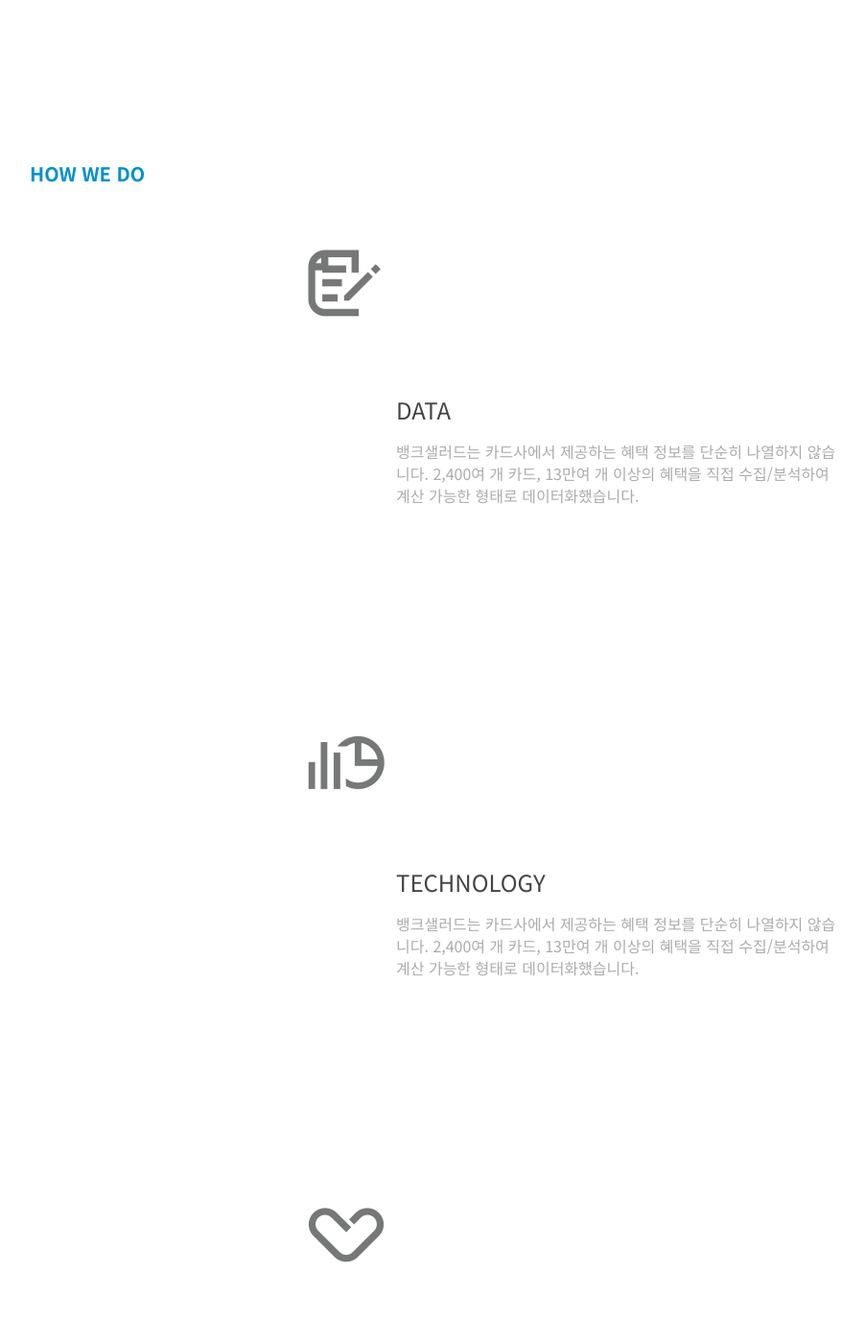
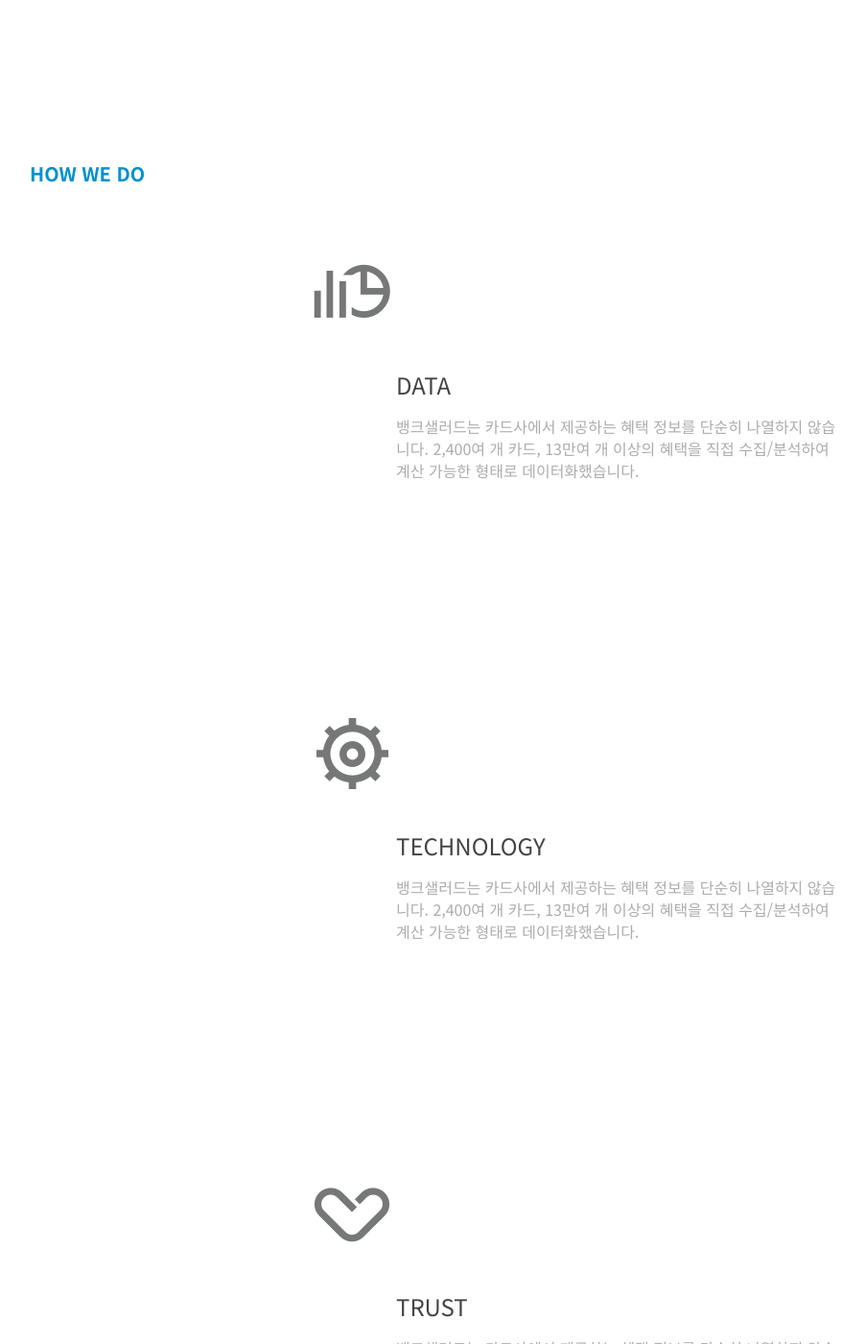
Before and after one commit to gpeddler/rainist.github.io, a Jekyll site: the page built from banksalad.html, in a window 1280 px wide and 1400 px high, scrolled down 1168 px. Shown: the whole window at 96% size, without its empty margins (39-941 px from the left). Built offline with Jekyll 4.4.1, drawn with Linux system fonts in a browser that asks for light colours; nearby versions of some CDN libraries.

Commit message:
feat: fixed image's ratio

```diff
--- a/_sass/module/_banksalad.scss
+++ b/_sass/module/_banksalad.scss
@@ -56,17 +56,23 @@
     }
 
     &__feature {
+        .form-area-dotted {
+            display: block;
+            width: 92px;
+            height: 92px;
+            text-align: center;
+        }
         .form-icon--data {
-            width: 76px;
-            height: 70px;
+            margin-top: 15px;
+            margin-bottom: 0;
         }
         .form-icon--tech {
-            width: 80px;
-            height: 56px;
+            margin-top: 8px;
+            margin-bottom: 0;
         }
         .form-icon--trust {
-            width: 80px;
-            height: 57px;
+            margin-top: 17px;
+            margin-bottom: 0;
         }
         .form-title {
             font-weight: 300;
@@ -91,12 +97,9 @@
     }
     &__service__img-wrap {
         position: relative;
-        overflow: hidden;
-        height: 240px;
     }
     &__service__img {
         width: 100%;
-        height: 100%;
     }
 
     &__service__title {
--- a/banksalad.html
+++ b/banksalad.html
@@ -30,7 +30,9 @@
         <div class="container">
             <h2 class="title">HOW WE DO</h2>
             <div class="row container-sub">
-                <img class="form-icon form-icon--data" src="/assets/ico__banksalad--data.png" />
+                <span class="form-area-dotted">
+                    <img class="form-icon form-icon--data" src="/assets/ico_data.png" />
+                </span>
                 <h4 class="form-title">DATA</h4>
                 <p class="form-desc">
                     뱅크샐러드는 카드사에서 제공하는 혜택 정보를 단순히 나열하지 않습니다. 2,400여 개 카드, 13만여 개 이상의 혜택을 직접 수집/분석하여 계산 가능한 형태로 데이터화했습니다.
@@ -41,7 +43,9 @@
     <section class="banksalad__feature">
         <div class="container">
             <div class="row container-sub">
-                <img class="form-icon form-icon--tech" src="/assets/ico__banksalad--tech.png" />
+                <span class="form-area-dotted">
+                  <img class="form-icon form-icon--tech" src="/assets/ico_tech.png" />
+                </span>
                 <h4 class="form-title">TECHNOLOGY</h4>
                 <p class="form-desc">
                     뱅크샐러드는 카드사에서 제공하는 혜택 정보를 단순히 나열하지 않습니다. 2,400여 개 카드, 13만여 개 이상의 혜택을 직접 수집/분석하여 계산 가능한 형태로 데이터화했습니다.
@@ -52,7 +56,9 @@
     <section class="banksalad__feature">
         <div class="container">
             <div class="row container-sub">
-                <img class="form-icon form-icon--trust" src="/assets/ico__banksalad--trust.png" />
+                <span class="form-area-dotted">
+                  <img class="form-icon form-icon--trust" src="/assets/ico_trust.png" />
+                </span>
                 <h4 class="form-title">TRUST</h4>
                 <p class="form-desc">
                     뱅크샐러드는 카드사에서 제공하는 혜택 정보를 단순히 나열하지 않습니다. 2,400여 개 카드, 13만여 개 이상의 혜택을 직접 수집/분석하여 계산 가능한 형태로 데이터화했습니다.
```
Also changed, not shown: assets/ico__banksalad--data.png (deleted), assets/ico__banksalad--tech.png (deleted), assets/ico__banksalad--trust.png (deleted), assets/ico_data.png (added), assets/ico_tech.png (added), assets/ico_trust.png (added).
